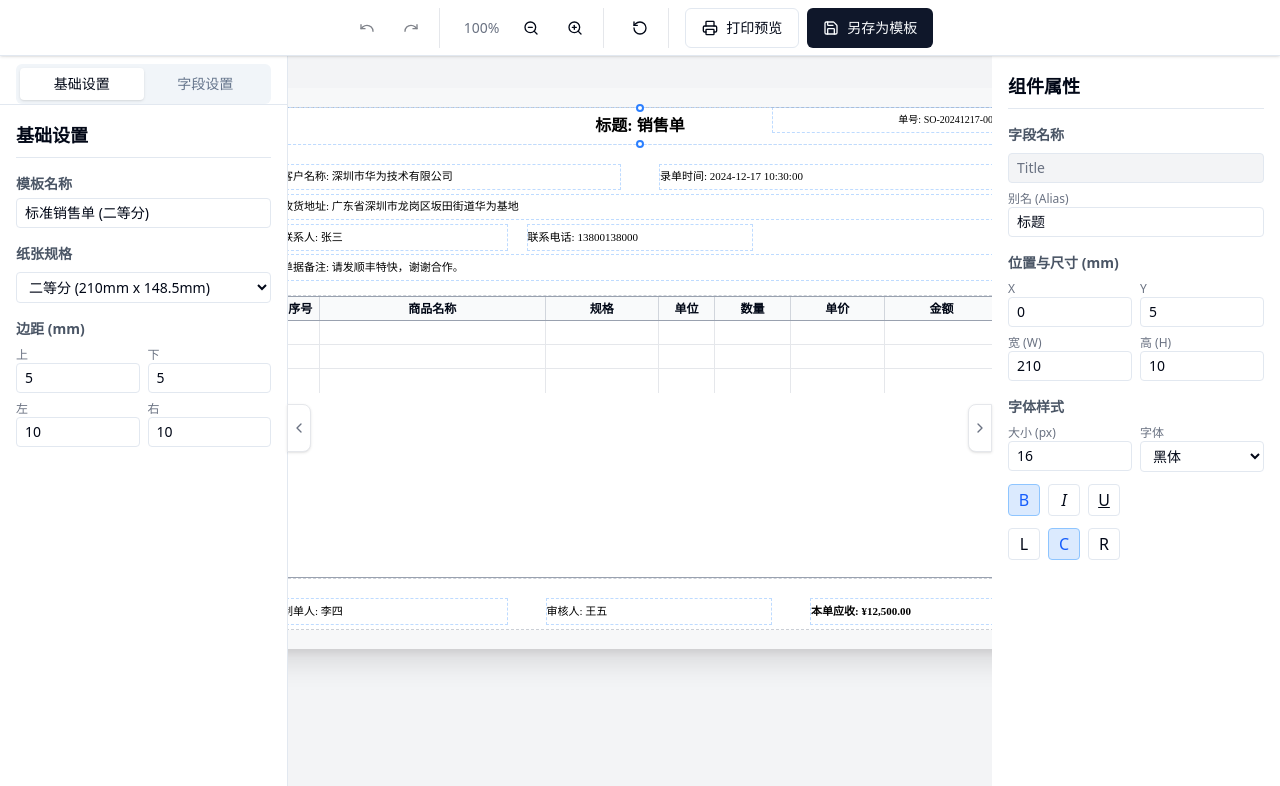
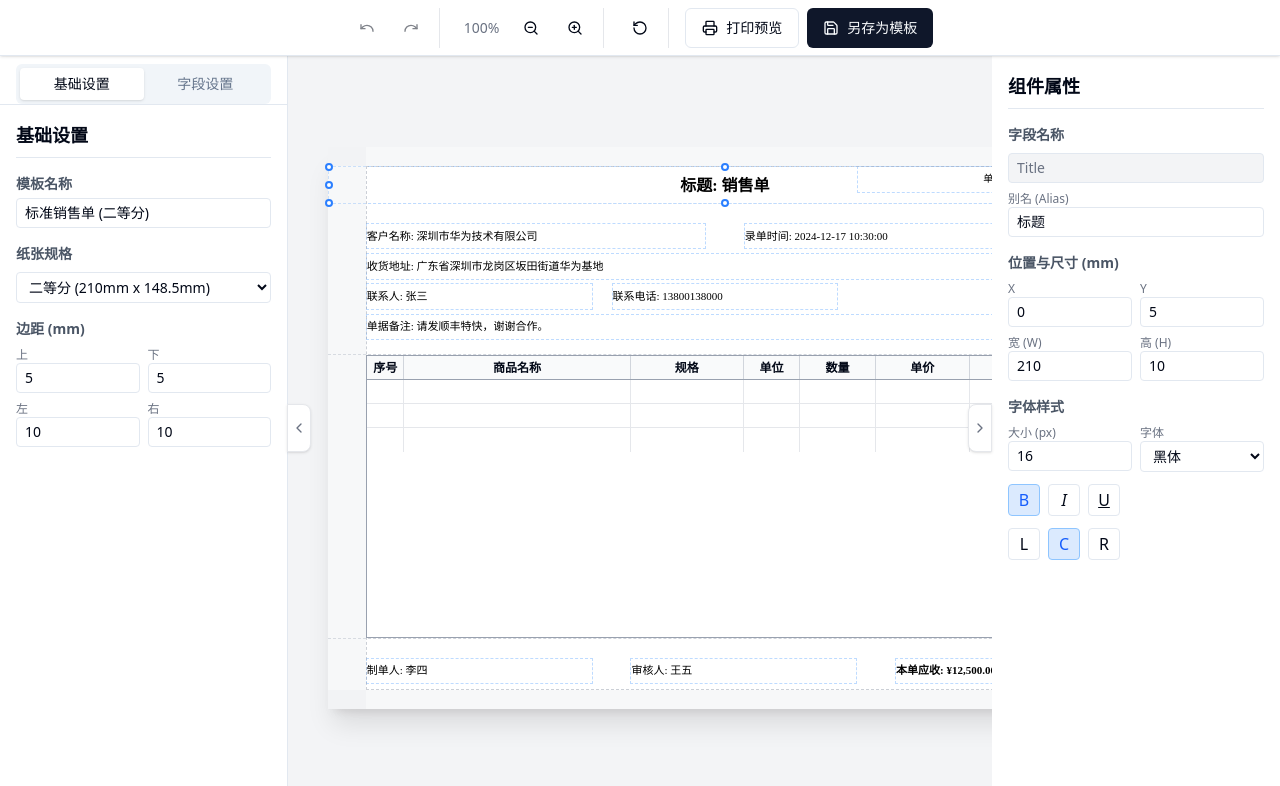
Before and after one commit to vbbbg/print-dnd, a React (Vite) app: page / in a window 1280 px wide. Shown: the top 786 px of the page. Built offline with nearby package versions, Linux system fonts and the light colour scheme.

Commit message:
refactor: Adjust canvas padding and centering by adding `m-auto` and updating `p-8` to `p-10`.

```diff
--- a/src/components/TemplateEditor.tsx
+++ b/src/components/TemplateEditor.tsx
@@ -318,11 +318,11 @@ export const TemplateEditor: React.FC = () => {
 
         {/* Center Canvas */}
         <div
-          className="flex-1 overflow-auto p-8 relative flex justify-center items-start bg-gray-100/50"
+          className="flex-1 overflow-auto p-10 relative flex bg-gray-100/50"
           ref={editorRef}
         >
           <div
-            className={`${isDraggingAny ? 'select-none' : ''} ${dragging ? 'cursor-ns-resize' : ''}`}
+            className={`m-auto ${isDraggingAny ? 'select-none' : ''} ${dragging ? 'cursor-ns-resize' : ''}`}
             style={{
               transform: `scale(${zoom / 100})`,
               transformOrigin: 'top center',
```
